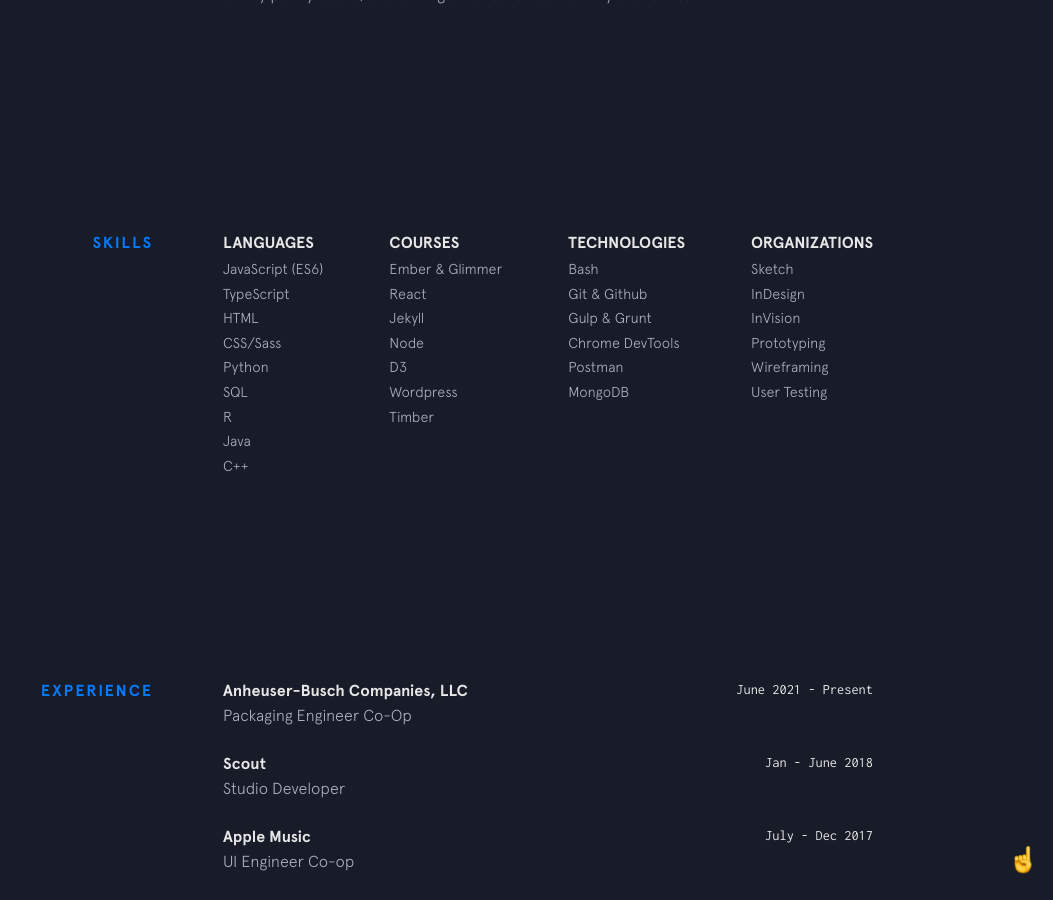
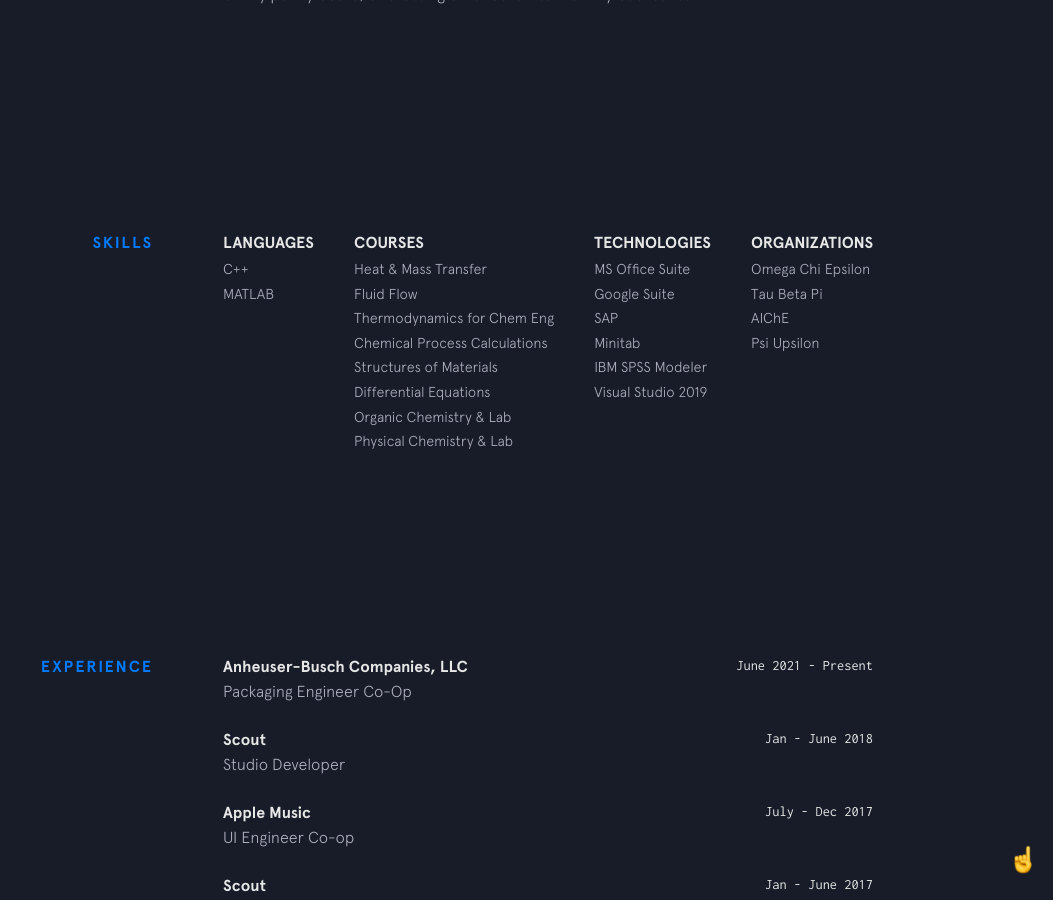
Before and after one commit to rn339/rn339.github.io, a Jekyll site: the page built from index.html, in a window 1280 px wide and 900 px high, scrolled down 1264 px. Shown: the whole window, without its empty margins (227-1280 px from the left). Built offline with Jekyll 4.4.1, drawn with Linux system fonts in a browser that asks for light colours; nearby versions of some CDN libraries.

Commit message:
Update skills.yml

```diff
--- a/_data/skills.yml
+++ b/_data/skills.yml
@@ -1,35 +1,27 @@
 languages:
-  - item: JavaScript (ES6)
-  - item: TypeScript
-  - item: HTML
-  - item: CSS/Sass
-  - item: Python
-  - item: SQL
-  - item: R
-  - item: Java
   - item: C++
+  - item: MATLAB
 
 courses:
-  - item: Ember & Glimmer
-  - item: React
-  - item: Jekyll
-  - item: Node
-  - item: D3
-  - item: Wordpress
-  - item: Timber
+  - item: Heat & Mass Transfer
+  - item: Fluid Flow
+  - item: Thermodynamics for Chem Eng
+  - item: Chemical Process Calculations
+  - item: Structures of Materials
+  - item: Differential Equations
+  - item: Organic Chemistry & Lab
+  - item: Physical Chemistry & Lab
 
 technologies:
-  - item: Bash
-  - item: Git & Github
-  - item: Gulp & Grunt
-  - item: Chrome DevTools
-  - item: Postman
-  - item: MongoDB
+  - item: MS Office Suite
+  - item: Google Suite
+  - item: SAP
+  - item: Minitab
+  - item: IBM SPSS Modeler
+  - item: Visual Studio 2019
 
 organizations:
-  - item: Sketch
-  - item: InDesign
-  - item: InVision
-  - item: Prototyping
-  - item: Wireframing
-  - item: User Testing
+  - item: Omega Chi Epsilon
+  - item: Tau Beta Pi
+  - item: AIChE
+  - item: Psi Upsilon
```
